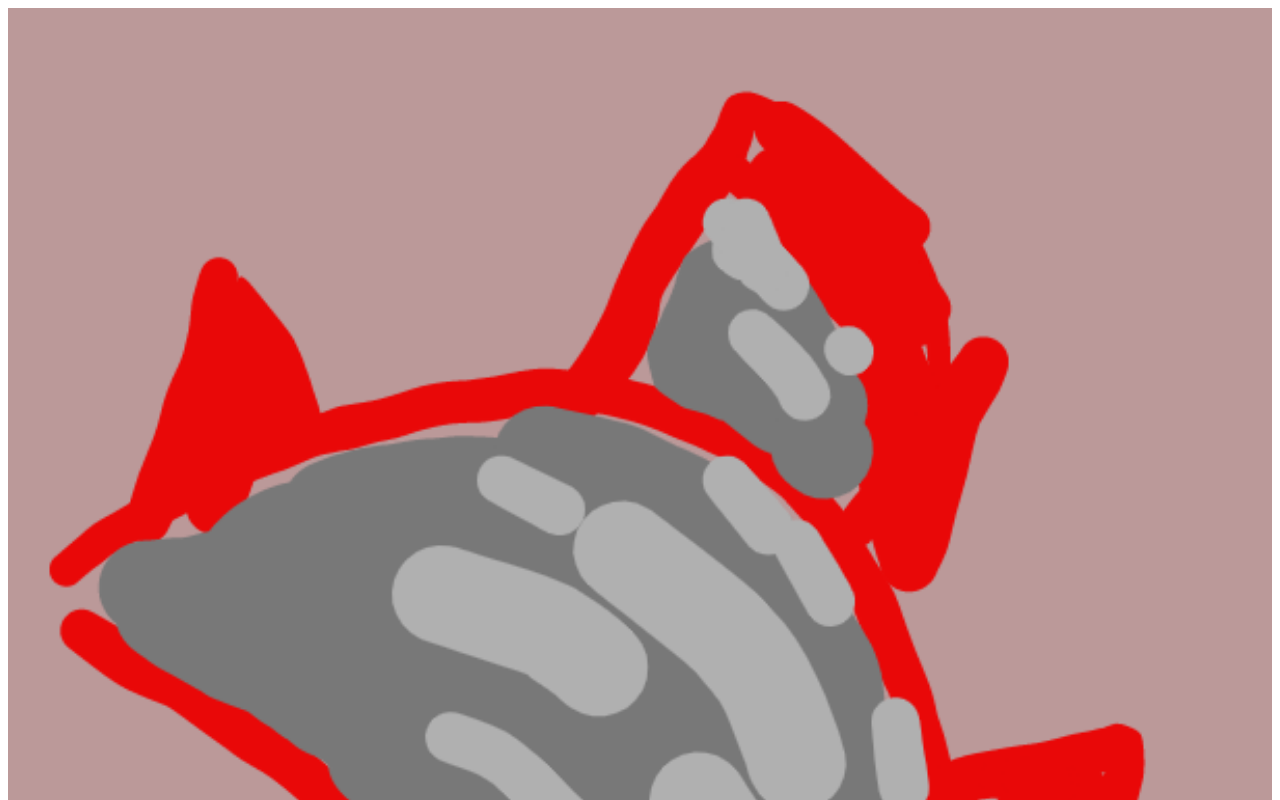
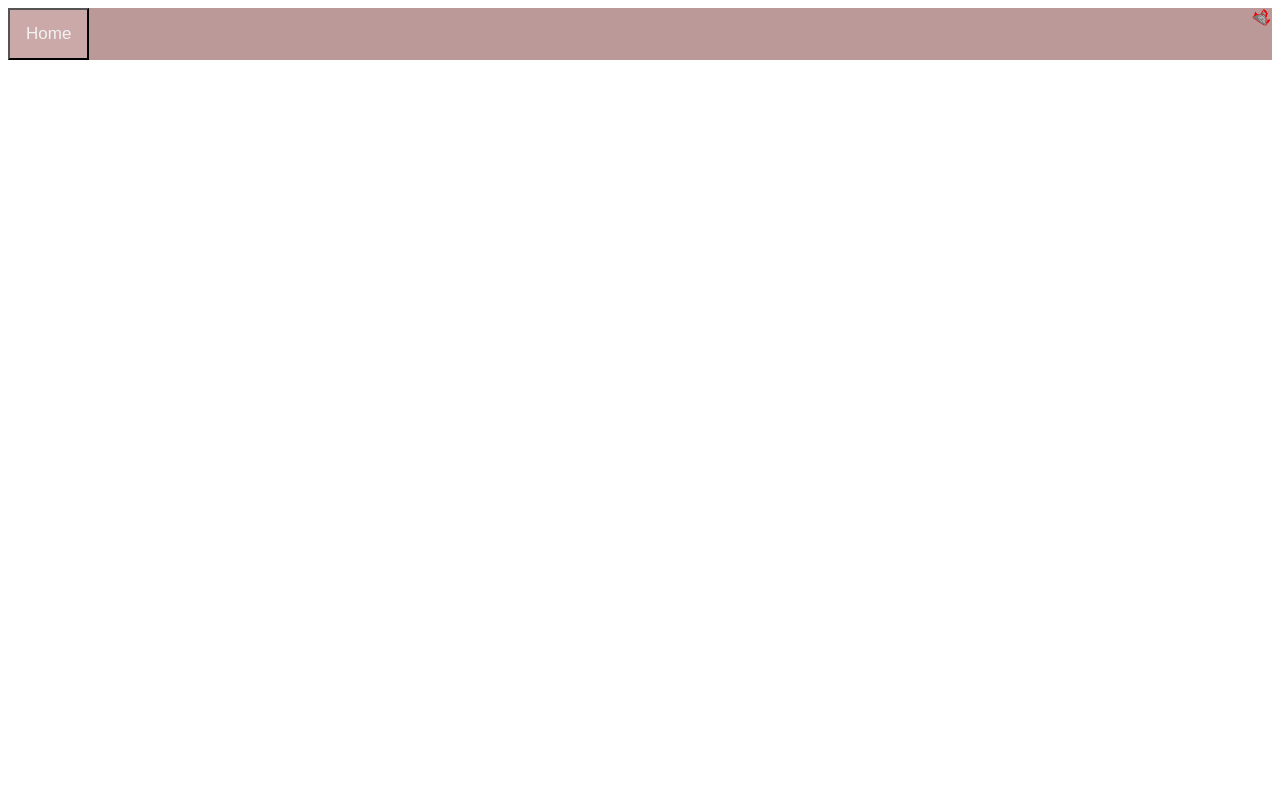
Before and after one commit to TotalyAaron/Cand, a plain HTML site: page homepage/index.html in a window 1280 px wide. Shown: the top 800 px of the page. Drawn offline with Linux system fonts and the light colour scheme.

Commit message:
Update index.html

```diff
--- a/homepage/index.html
+++ b/homepage/index.html
@@ -17,10 +17,10 @@
       }
       .topbar img {
         background-color: transparent;
-        float: left;
+        float: right;
         text-align: center;
-        width: 100%;
-        height: 100%;
+        width: 20px;
+        height: 20px;
         object-fit: contain;
       }
       .topbar button:hover {
```
